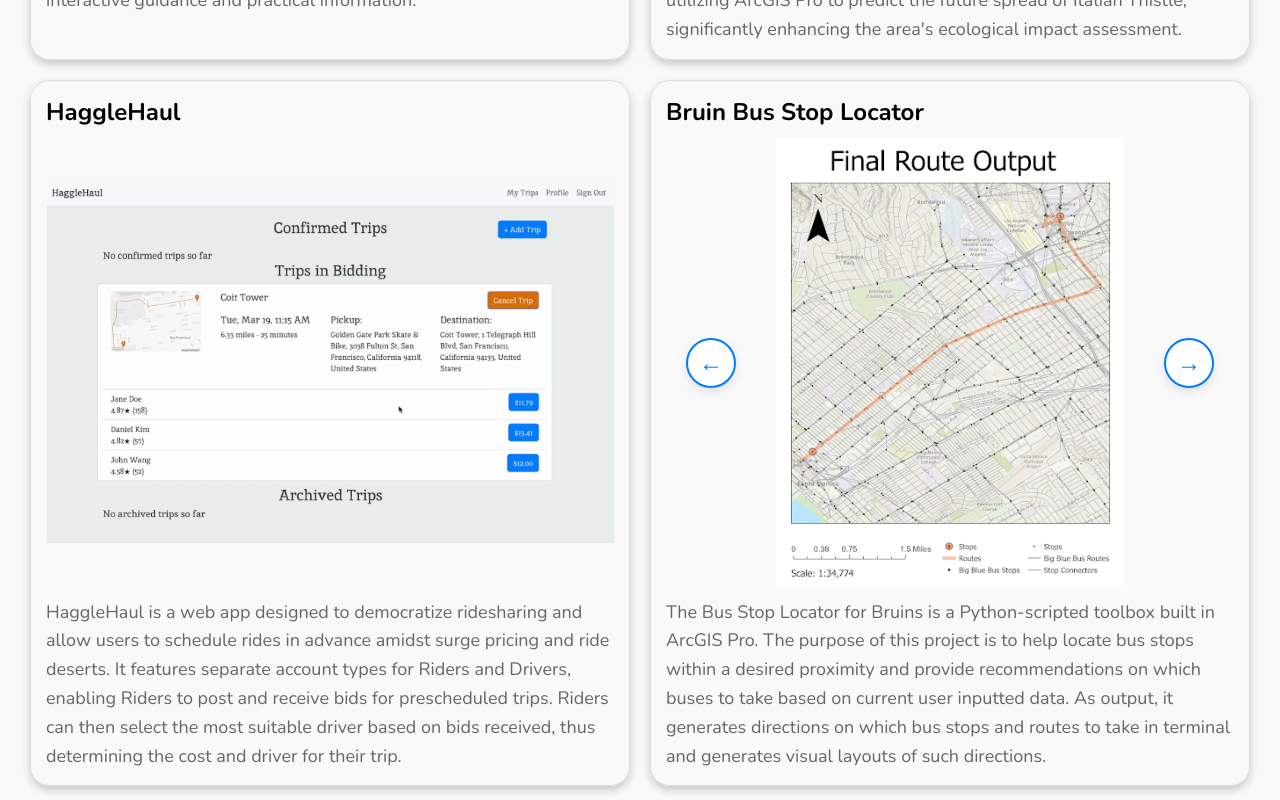
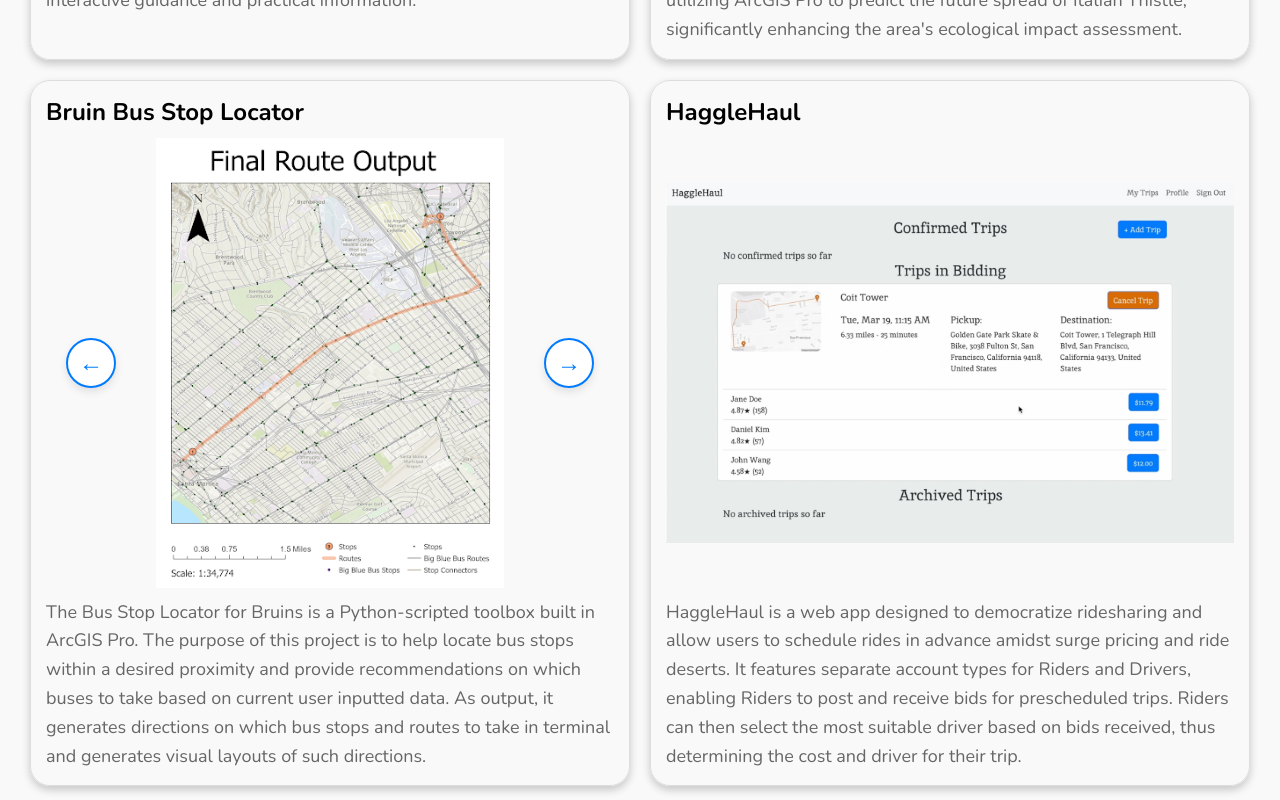
Before and after one commit to jardondaful/Jordan-Lin-Portfolio-Code, a React (Create React App) app: page / in a window 1280 px wide. Shown: the part 1840-2640 px from the top of the page. Built offline with nearby package versions, Linux system fonts and the light colour scheme.

Commit message:
rearragned order, swapepd hagglehaul and bruin bus

```diff
--- a/src/projects.js
+++ b/src/projects.js
@@ -19,11 +19,6 @@
       image: images.vernal_swale,
     },
     {
-      name: 'HaggleHaul',
-      description: 'HaggleHaul is a web app designed to democratize ridesharing and allow users to schedule rides in advance amidst surge pricing and ride deserts. It features separate account types for Riders and Drivers, enabling Riders to post and receive bids for prescheduled trips. Riders can then select the most suitable driver based on bids received, thus determining the cost and driver for their trip.',
-      image: images.HaggleHaul,
-    },
-    {
       name: 'Bruin Bus Stop Locator',
       description: 'The Bus Stop Locator for Bruins is a Python-scripted toolbox built in ArcGIS Pro. The purpose of this project is to help locate bus stops within a desired proximity and provide recommendations on which buses to take based on current user inputted data. As output, it generates directions on which bus stops and routes to take in terminal and generates visual layouts of such directions.',
       images: [
@@ -32,6 +27,11 @@
         images.bruin_bus_stop_locator_closest_facility_1,
         images.bruin_bus_stop_locator_closest_facility_2
       ],
+    },
+    {
+      name: 'HaggleHaul',
+      description: 'HaggleHaul is a web app designed to democratize ridesharing and allow users to schedule rides in advance amidst surge pricing and ride deserts. It features separate account types for Riders and Drivers, enabling Riders to post and receive bids for prescheduled trips. Riders can then select the most suitable driver based on bids received, thus determining the cost and driver for their trip.',
+      image: images.HaggleHaul,
     },
     {
       name: 'Bruin Bites',
```
